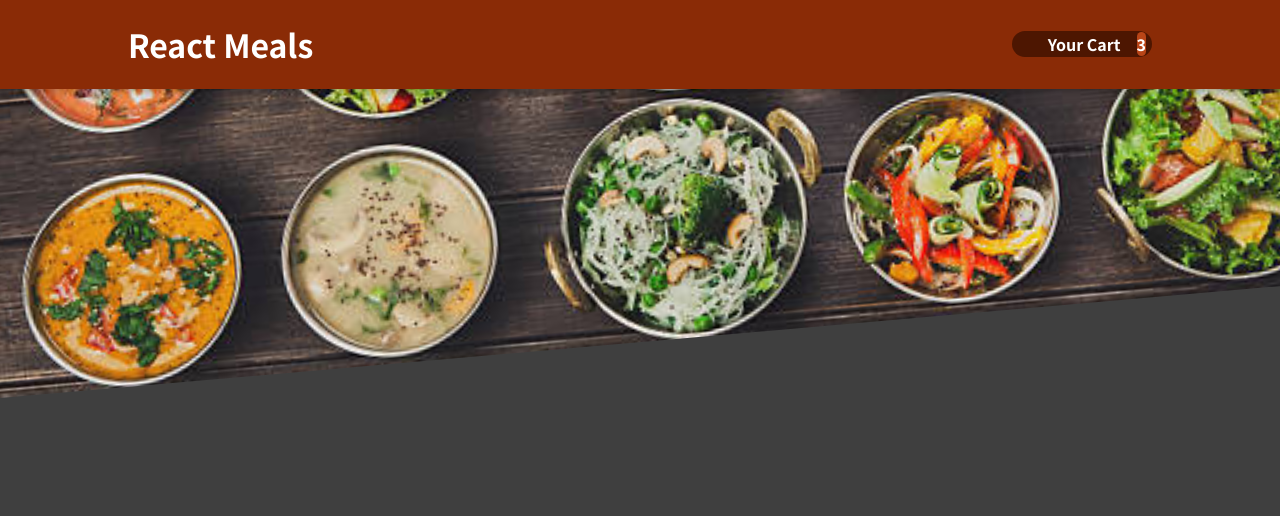
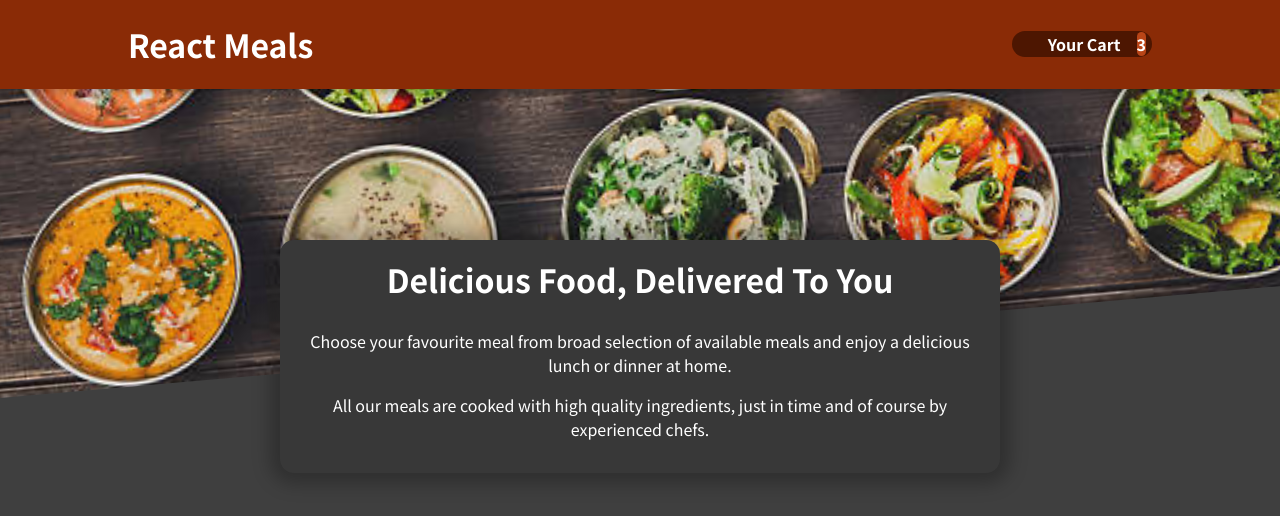
Before and after one commit to sriharsha02/ReactMeals, a React (Create React App) app in the folder 01-starting-project/: page / in a window 1280 px wide. Shown: the top 516 px of the page. Built offline with nearby package versions, Linux system fonts and the light colour scheme.

Commit message:
Meals list

```diff
--- a/01-starting-project/src/App.js
+++ b/01-starting-project/src/App.js
@@ -1,10 +1,14 @@
 import React from "react";
 import Header from "./components/Layout/Header";
+import Meals from "./components/Meals/Meals";
 function App() {
   return (
     <div>
       <React.Fragment>
         <Header />
+        <main>
+          <Meals />
+        </main>
       </React.Fragment>
     </div>
   );
--- /dev/null
+++ b/01-starting-project/src/components/Meals/AvailableMeals.js
@@ -0,0 +1,49 @@
+import React from "react";
+import classes from "./AvailableMeals.module.css";
+const DUMMY_MEALS = [
+  {
+    id: 1,
+    name: "Paneer Butter Masala",
+    description: "Cottage cheese cooked in a rich tomato-based creamy curry.",
+    price: 250,
+  },
+  {
+    id: 2,
+    name: "Veg Biryani",
+    description:
+      "Aromatic basmati rice cooked with mixed vegetables and spices.",
+    price: 180,
+  },
+  {
+    id: 3,
+    name: "Aloo Gobi",
+    description:
+      "A simple and flavorful dish of potatoes and cauliflower cooked with Indian spices.",
+    price: 150,
+  },
+  {
+    id: 4,
+    name: "Matar Paneer",
+    description: "Cottage cheese and green peas in a spiced tomato gravy.",
+    price: 200,
+  },
+  {
+    id: 5,
+    name: "Vegetable Manchurian",
+    description: "Fried vegetable balls tossed in a tangy Indo-Chinese sauce.",
+    price: 220,
+  },
+];
+
+const AvailableMeals = () => {
+  const mealsList = DUMMY_MEALS.map((meal) => {
+    <li>{meal.name}</li>;
+  });
+  return (
+    <section className={classes.meals}>
+      <ul>{mealsList}</ul>
+    </section>
+  );
+};
+
+export default AvailableMeals;
--- /dev/null
+++ b/01-starting-project/src/components/Meals/Meals.js
@@ -0,0 +1,14 @@
+import React from "react";
+import MealsSummary from "./MealsSummary";
+import AvailableMeals from "./AvailableMeals";
+
+const Meals = () => {
+  return (
+    <React.Fragment>
+      <MealsSummary />
+      <AvailableMeals />
+    </React.Fragment>
+  );
+};
+
+export default Meals;
--- /dev/null
+++ b/01-starting-project/src/components/Meals/MealsSummary.js
@@ -0,0 +1,19 @@
+import React from "react";
+import classes from "./MealsSummary.module.css";
+const MealsSummary = () => {
+  return (
+    <section className={classes.summary}>
+      <h2>Delicious Food, Delivered To You</h2>
+      <p>
+        Choose your favourite meal from broad selection of available meals and
+        enjoy a delicious lunch or dinner at home.
+      </p>
+      <p>
+        All our meals are cooked with high quality ingredients, just in time and
+        of course by experienced chefs.
+      </p>
+    </section>
+  );
+};
+
+export default MealsSummary;
--- /dev/null
+++ b/01-starting-project/src/components/Meals/MealsSummary.module.css
@@ -0,0 +1,18 @@
+.summary{
+    text-align: center;
+    max-width: 45rem;
+    width: 90%;
+    margin:auto;
+    margin-top: -10rem;
+    position: relative;
+    background-color: #383838;
+    color: white;
+    border-radius: 14px;
+    padding: 1rem;
+    box-shadow: 0 1px 18px 10px rgba(0, 0, 0, 0.25);
+}
+
+.summary h2{
+    font-size: 2rem;
+    margin-top: 0;
+}
```
Also changed, not shown: 01-starting-project/src/components/Meals/AvailableMeals.module.css (added).
